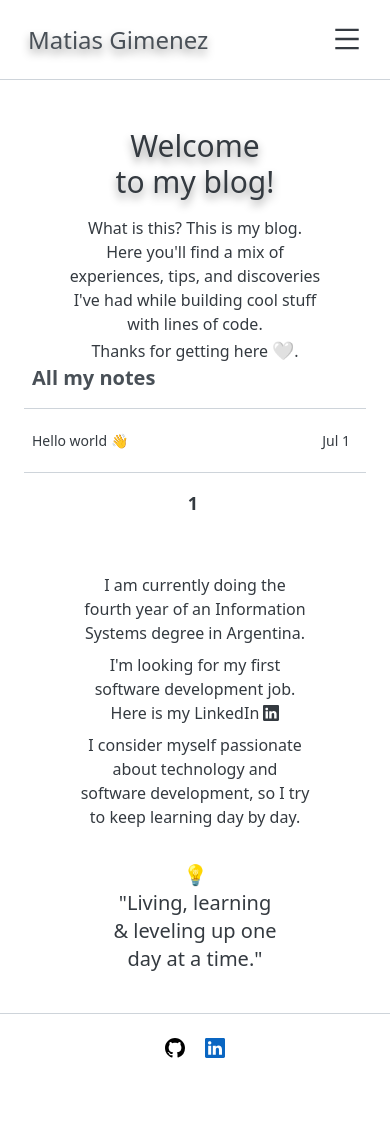
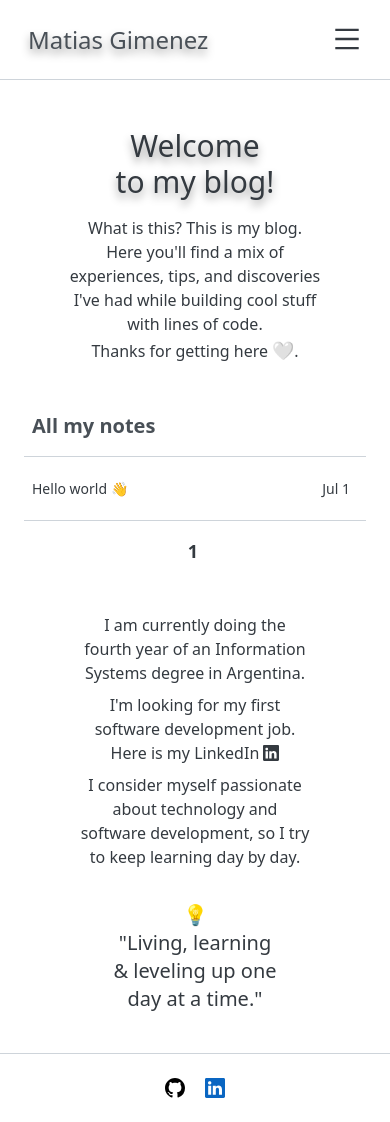
Before and after one commit to matiasgimenezdev/portfolio, a React (Vite) app: page /blog in a window 390 px wide. Before the commit the page ends 1082 px from the top, so only its background shows below. Built offline with nearby package versions, Linux system fonts and the light colour scheme; some icons are missing.

Commit message:
fix paddings & margins

```diff
--- a/src/components/Blog/Article.tsx
+++ b/src/components/Blog/Article.tsx
@@ -25,7 +25,7 @@ export const Article: FunctionComponent<ArticleProps> = ({
 				theme == 'light'
 					? 'text-grey-dark bg-white'
 					: 'text-white bg-grey-darkest'
-			} ${!isLoading ? 'min-h-60 pt-16' : 'min-h-[35vh] pt-32'}`}
+			} ${!isLoading ? 'min-h-60 pt-16' : 'min-h-[45vh] pt-32'}`}
 		>
 			{isLoading ? (
 				<Loader />
--- a/src/components/Footer/Footer.tsx
+++ b/src/components/Footer/Footer.tsx
@@ -8,7 +8,7 @@ export const Footer: FunctionComponent = () => {
 
 	return (
 		<footer
-			className={`flex flex-col items-center pt-2 ${
+			className={`flex flex-col items-center  ${
 				theme == 'light' ? 'bg-white' : 'bg-grey-darkest'
 			}`}
 		>
--- a/src/pages/BlogPage.tsx
+++ b/src/pages/BlogPage.tsx
@@ -21,11 +21,13 @@ export const BlogPage: FunctionComponent = () => {
 					} text-center font-light text-md w-9/12 px-4 block md:w-1/3 md:text-xl`}
 				>
 					<Title title='Welcome to my blog!' />
-					What is this? This is my blog.
-					<br /> Here you'll find a mix of experiences, tips, and
-					discoveries I've had while building cool stuff with lines of
-					code. <br /> Thanks for getting here{' '}
-					<span className='text-lg'>🤍</span>.
+					<p className='pb-12 md:pb-6'>
+						What is this? This is my blog.
+						<br /> Here you'll find a mix of experiences, tips, and
+						discoveries I've had while building cool stuff with
+						lines of code. <br /> Thanks for getting here{' '}
+						<span className='text-lg'>🤍</span>.
+					</p>
 				</Balancer>
 				<ArticleList title='All my notes' paginated={true} />
 			</main>
--- a/src/pages/HomePage.tsx
+++ b/src/pages/HomePage.tsx
@@ -45,7 +45,7 @@ export const HomePage: FunctionComponent = () => {
 						I am currently doing the fourth year of an Information
 						Systems degree in Argentina.
 					</p>
-					<p className='pt-2'>
+					<p className='pt-2 pb-12 md:pb-2'>
 						I'm looking for my first software development job.{' '}
 						<br />
 						Here is my{' '}
--- a/src/pages/SkillsPage.tsx
+++ b/src/pages/SkillsPage.tsx
@@ -35,16 +35,19 @@ export const SkillsPage: FunctionComponent = () => {
 					}`}
 				>
 					<Title title='Skills & Technologies' />
-					I'm excited to share with you the different skills I've
-					acquired throughout my
-					<span className='font-light'> -still brief-</span> journey
-					as a software developer.
-					<br /> With a passion for learning and a commitment to
-					excellence, I continually strive to expand my knowledge and
-					keep up with the ever-evolving world of technology.
+					<p>
+						{' '}
+						I'm excited to share with you the different skills I've
+						acquired throughout my
+						<span className='font-light'> -still brief-</span>{' '}
+						journey as a software developer.
+						<br /> With a passion for learning and a commitment to
+						excellence, I continually strive to expand my knowledge
+						and keep up with the ever-evolving world of technology.
+					</p>
 				</Balancer>
 
-				<section className='container flex flex-col mt-8 justify-center mb-4'>
+				<section className='container flex flex-col mt-2 justify-center mb-4'>
 					{isLoading ? (
 						<Loader />
 					) : (
```
